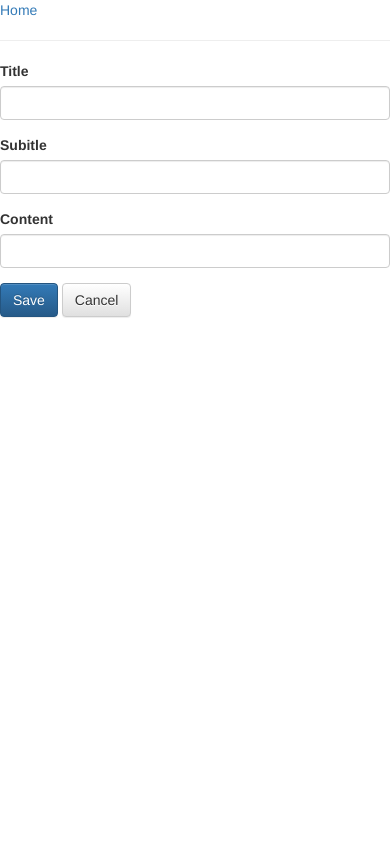
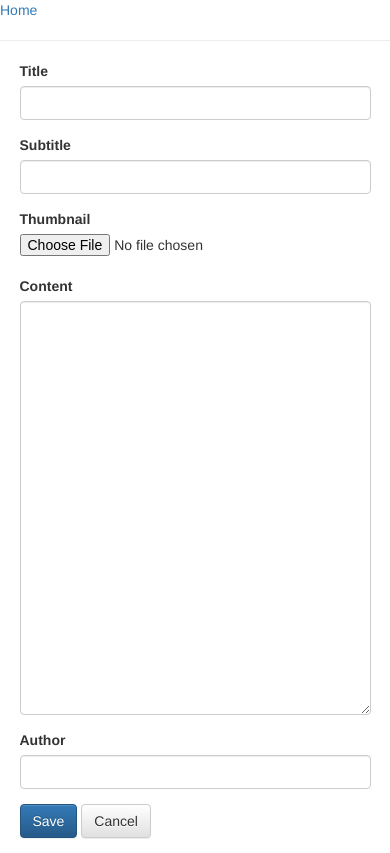
Before and after one commit to mpayne77/personalsite, a Flask app: page /create/ in a window 390 px wide. Before the commit the page ends 318 px from the top, so only its background shows below. Run offline with Flask 2, Linux system fonts and the light colour scheme; some libraries are stand-ins or nearby versions.

Commit message:
Cleaned up create template

```diff
--- a/app/forms.py
+++ b/app/forms.py
@@ -1,5 +1,5 @@
 from flask.ext.wtf import Form
-from wtforms import StringField, BooleanField, PasswordField, TextField
+from wtforms import StringField, BooleanField, PasswordField, TextField, FileField
 #from wtforms.validators import DataRequired
 from wtforms import validators
 
@@ -15,5 +15,9 @@ class CreateForm(Form):
         message='Title must be between 1 and 200 characters!')])
     subtitle = StringField('Subtitle', [validators.Length(min=0, max=200,
         message='Subtitle may not exceed 200 characters')])
+    thumbnail = FileField('Thumbnail')
     content = TextField('Content', [validators.Length(min=1,
         message='You need to enter some content dummy!')])
+    author = StringField('Author', [validators.Length(min=1,
+        message='You need to enter an author!')])
+    published = BooleanField()
--- a/app/models.py
+++ b/app/models.py
@@ -6,10 +6,11 @@ class BlogPost(db.Model):
     title = db.Column(db.String(200))
     subtitle = db.Column(db.String(200))
     slug = db.Column(db.String(200))
-    thumbnail = db.Column(db.Text)
+    thumbnail = db.Column(db.String(200))
     content = db.Column(db.Text)
     author = db.Column(db.String(100))
     timestamp = db.column(db.DateTime)
+    published = db.Column(db.Boolean)
 
     def __str__(self):
         return self.title
--- a/app/templates/create.html
+++ b/app/templates/create.html
@@ -5,35 +5,47 @@
 {% block content_title %}Create entry{% endblock %}
 
 {% block content %}
-  <form action="{{ url_for('create') }}" class="form-horizontal" method="post">
+  <form action="{{ url_for('create') }}" style="width: 90%; margin: 0 auto"
+    method="post">
     {{ form.hidden_tag() }}
+
     <div class="form-group">
-      <label for="title" class="col-sm-2 control-label">Title</label>
-      <div class="col-sm-10">
-        <input class="form-control" id="title" name="title" type="text" value="{{ request.form.get('title', '') }}">
+      <label for="title">Title</label>
+      <input class="form-control" id="title" name="title" type="text"
+        value="{{ request.form.get('title', '') }}">
+    </div>
+
+    <div class="form-group">
+      <label for="subtitle">Subtitle</label>
+      <input class="form-control" id="subtitle" name="subtitle" type="text"
+        value="{{ request.form.get('subtitle', '') }}">
+    </div>
+
+
+    <div class="form=group">
+      <label for="thumbnail">Thumbnail</label>
+      <input type="file" id="thumbnail"><br>
       </div>
     </div>
 
     <div class="form-group">
-      <label for="subtitle" class="col-sm-2 control-label">Subitle</label>
-      <div class="col-sm-10">
-        <input class="form-control" id="subtitle" name="subtitle" type="text" value="{{ request.form.get('subtitle', '') }}">
-      </div>
+      <label for="content">Content</label>
+      <!--<input class="form-control" id="content" name="content" type="textarea" -->
+      <!--  rows="5" value="{{ request.form.get('content', '') }}">-->
+      <textarea class="form-control" id="content" rows="20"></textarea>
     </div>
 
     <div class="form-group">
-      <label for="title" class="col-sm-2 control-label">Content</label>
-      <div class="col-sm-10">
-        <input class="form-control" id="content" name="content" type="text" value="{{ request.form.get('content', '') }}">
-      </div>
+      <label for="author">Author</label>
+      <input class="form-control" id="author" name="author" type="text"
+        value="{{ request.form.get('author', '') }}">
+    </div>
+
+    <div class="form-group">
+        <button class="btn btn-primary" type="submit">Save</button>
+        <a class="btn btn-default" href="{{ url_for('home') }}">Cancel</a>
     </div>
 
 
-    <div class="form-group">
-      <div class="col-sm-offset-2 col-sm-10">
-        <button class="btn btn-primary" type="submit">Save</button>
-        <a class="btn btn-default" href="{{ url_for('home') }}">Cancel</a>
-      </div>
-    </div>
 
 {% endblock %}
--- a/config.py
+++ b/config.py
@@ -16,3 +16,5 @@ SQLALCHEMY_DATABASE_URI = 'sqlite:///' + os.path.join(basedir, 'blog-dev.db')
 SQLALCHEMY_MIGRATE_REPO = os.path.join(basedir, 'db_repository')
 
 SQLALCHEMY_TRACK_MODIFICATIONS = False
+
+UPLOAD_FOLDER = os.path.join(basedir, 'uploads')
```
